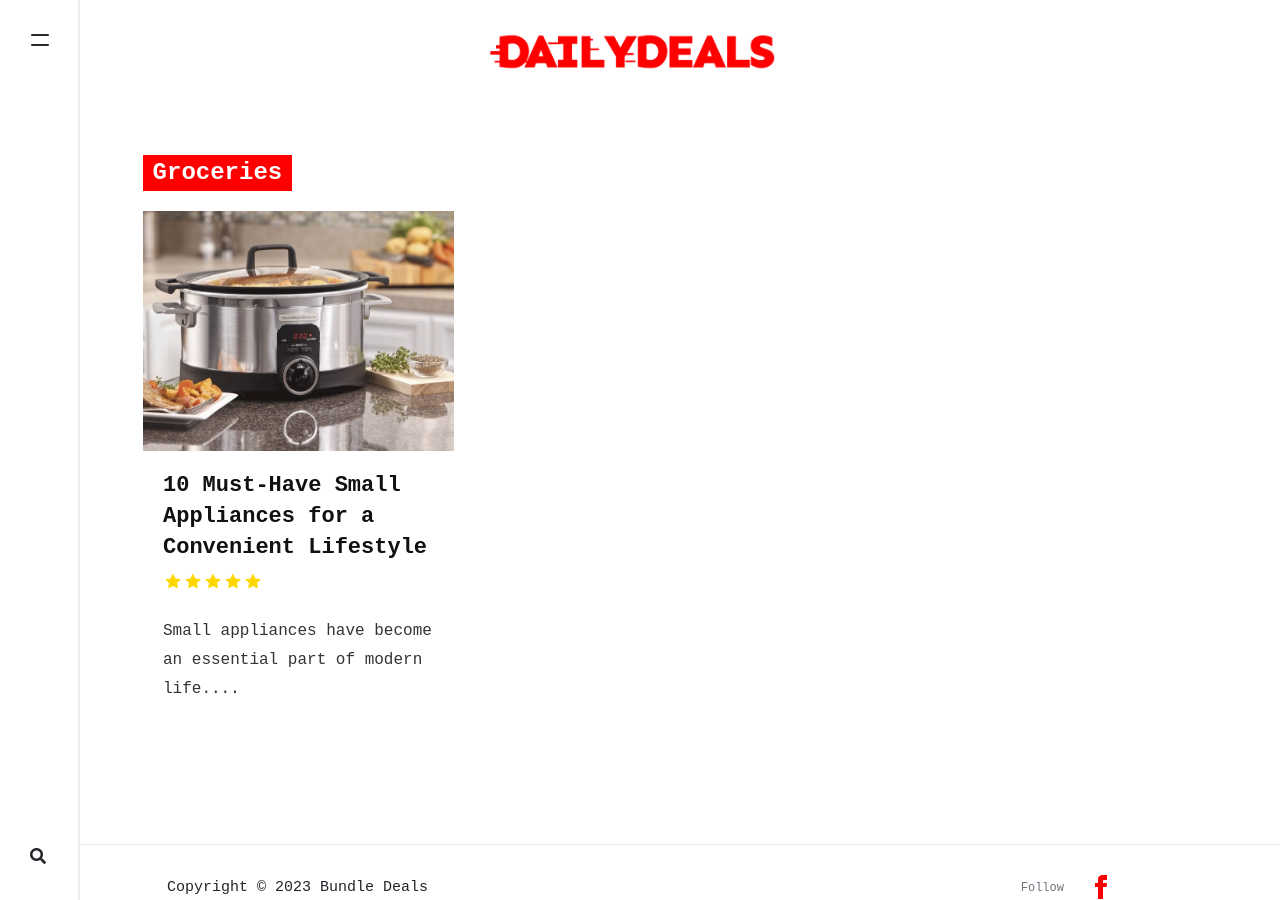
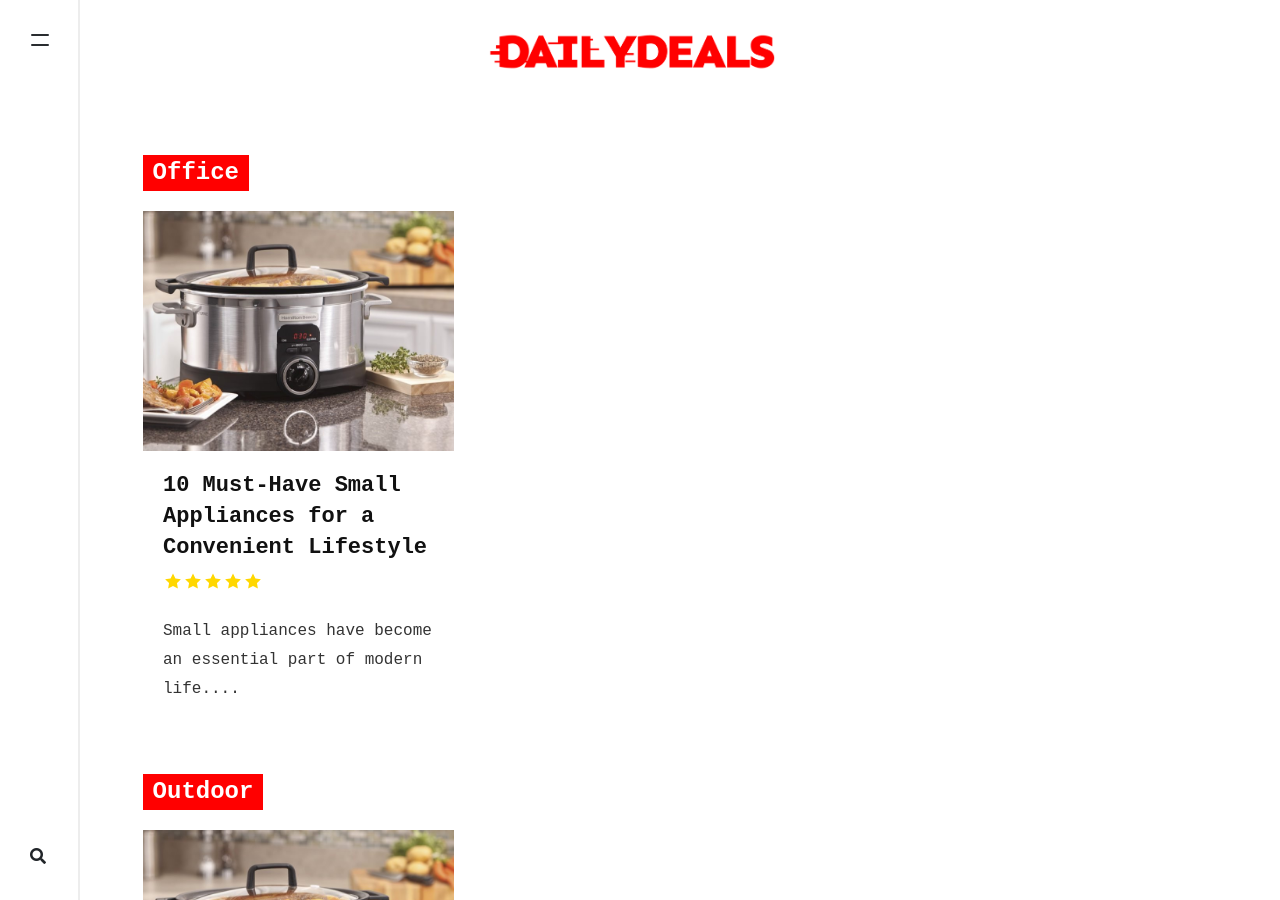
Before and after one commit to bundle-deals/bundle-deals.github.io, a Jekyll site: the page built from _pages/categories.md, in a window 1280 px wide and 900 px high. Built offline with Jekyll 4.4.1, drawn with Linux system fonts in a browser that asks for light colours; nearby versions of some CDN libraries; comment, search, counter and statistics services are not loaded.

Commit message:
Update Blog “2020-02-12-31-must-have-small-appliances-for-a-convenient-lifestyle”

```diff
--- a/_posts/2020-02-12-31-must-have-small-appliances-for-a-convenient-lifestyle.md
+++ b/_posts/2020-02-12-31-must-have-small-appliances-for-a-convenient-lifestyle.md
@@ -3,13 +3,14 @@ layout: post
 title: 10 Must-Have Small Appliances for a Convenient Lifestyle
 image: /assets/images/best-kitchen-appliances.jpeg
 categories:
-  - Groceries
-
-
+  - Office
+  - Outdoor
+rating: 5
 toc: true
-beforetoc: Discover the top 10 small appliances that can simplify your routine tasks and make your life more comfortable. From coffee makers to air fryers, these must-have appliances can save you time and effort
 author: killcreek
-rating: 5
+beforetoc: Discover the top 10 small appliances that can simplify your routine
+  tasks and make your life more comfortable. From coffee makers to air fryers,
+  these must-have appliances can save you time and effort
 ---
 
 Small appliances have become an essential part of modern life. They can help you save time and effort, simplify your routine tasks, and make your life more comfortable. With so many options available in the market, it can be overwhelming to choose the right one for your needs. That's why we've compiled a list of the top 10 small appliances that can make your life easier.
```
